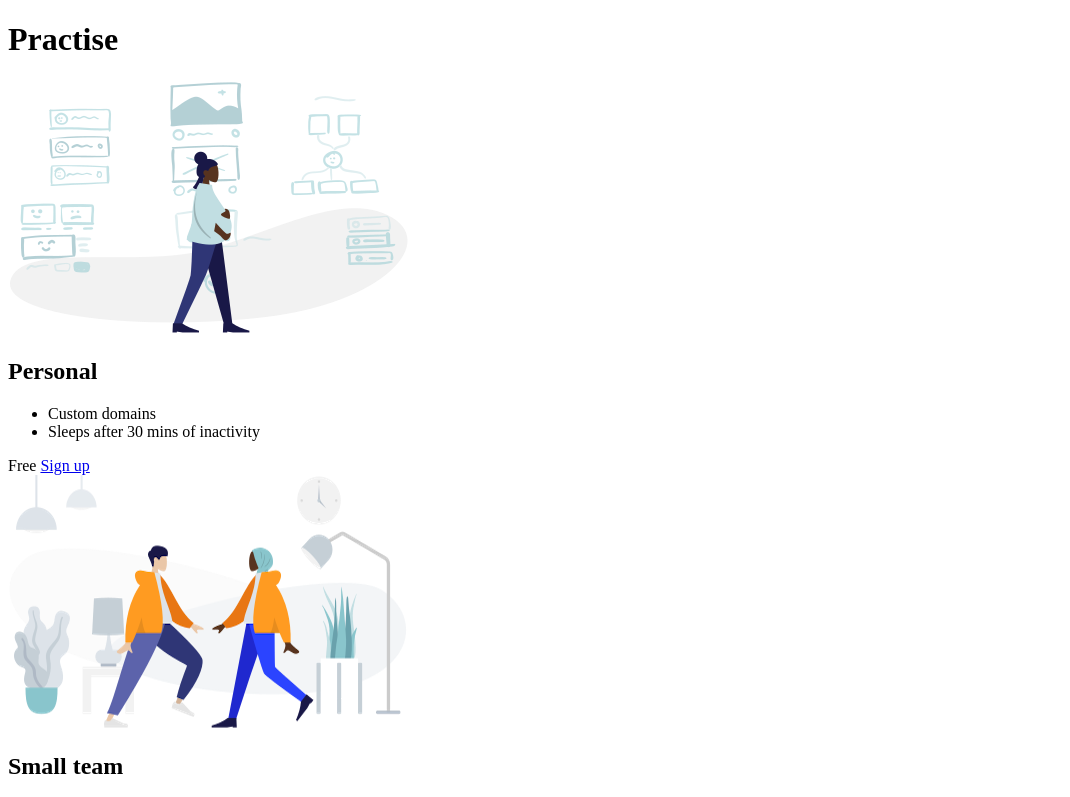
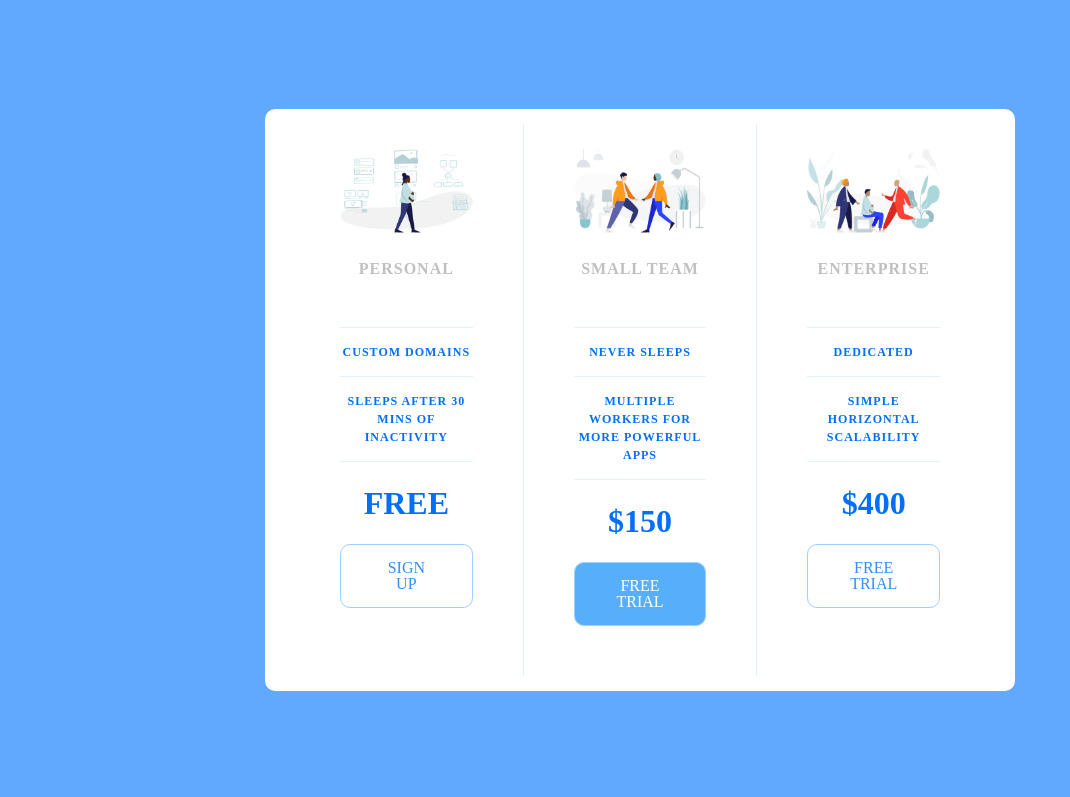
Before and after one commit to Hrushi1227/Practise, a plain HTML site: page index.html in a window 1280 px wide. Shown: the top 797 px of the page, without its empty margins (0-1070 px from the left). Drawn offline with Linux system fonts and the light colour scheme.

Commit message:
First Phase of Mini Project Done .

```diff
--- a/app.css
+++ b/app.css
@@ -0,0 +1,241 @@
+html,
+body,
+div,
+span,
+applet,
+object,
+iframe,
+h1,
+h2,
+h3,
+h4,
+h5,
+h6,
+p,
+blockquote,
+pre,
+a,
+abbr,
+acronym,
+address,
+big,
+cite,
+code,
+del,
+dfn,
+em,
+img,
+ins,
+kbd,
+q,
+s,
+samp,
+small,
+strike,
+strong,
+sub,
+sup,
+tt,
+var,
+b,
+u,
+i,
+center,
+dl,
+dt,
+dd,
+ol,
+ul,
+li,
+fieldset,
+form,
+label,
+legend,
+table,
+caption,
+tbody,
+tfoot,
+thead,
+tr,
+th,
+td,
+article,
+aside,
+canvas,
+details,
+embed,
+figure,
+figcaption,
+footer,
+header,
+hgroup,
+menu,
+nav,
+output,
+ruby,
+section,
+summary,
+time,
+mark,
+audio,
+video {
+    margin: 0;
+    padding: 0;
+    border: 0;
+    font-size: 100%;
+    font: inherit;
+    vertical-align: baseline;
+}
+
+
+/* HTML5 display-role reset for older browsers */
+
+article,
+aside,
+details,
+figcaption,
+figure,
+footer,
+header,
+hgroup,
+menu,
+nav,
+section {
+    display: block;
+}
+
+body {
+    line-height: 1;
+}
+
+ol,
+ul {
+    list-style: none;
+}
+
+blockquote,
+q {
+    quotes: none;
+}
+
+blockquote:before,
+blockquote:after,
+q:before,
+q:after {
+    content: '';
+    content: none;
+}
+
+table {
+    border-collapse: collapse;
+    border-spacing: 0;
+}
+
+html {
+    box-sizing: border-box;
+}
+
+body {
+    background-color: #60a9ff;
+    display: flex;
+    justify-content: center;
+    align-items: center;
+    min-height: 100vh;
+}
+
+.panel {
+    background-color: white;
+    border-radius: 10px;
+    padding: 15px 25px;
+    width: 100%;
+    max-width: 700px;
+    display: flex;
+    flex-direction: column;
+    text-align: center;
+    text-transform: uppercase;
+}
+
+.pricing-plan {
+    border-bottom: 1px solid #e1f1ff;
+}
+
+.pricing-plan:last-child {
+    border-bottom: none;
+}
+
+.pricing-img {
+    margin-bottom: 25px;
+    max-width: 100%;
+}
+
+.pricing-header {
+    color: #8888;
+    font-weight: 600;
+    letter-spacing: 1px;
+}
+
+.pricing-features {
+    margin: 50px 0 25px;
+    color: #016ff9;
+}
+
+.pricing-features-item {
+    font-weight: 600;
+    letter-spacing: 1px;
+    font-size: 12px;
+    line-height: 1.5;
+    padding: 15px 0;
+    border-top: 1px solid #e1f1ff;
+}
+
+.pricing-features-item:last-child {
+    border-bottom: 1px solid #e1f1ff;
+}
+
+.pricing-price {
+    color: #016ff9;
+    display: block;
+    font-size: 32px;
+    font-weight: 700;
+}
+
+.pricing-button {
+    border: 1px solid #9dd1ff;
+    display: inline-block;
+    border-radius: 10px;
+    color: #348efe;
+    margin: 25px 0;
+    padding: 15px 35px;
+    text-decoration: none;
+    transition: background-color 200ms ease-in-out;
+}
+
+.pricing-button:hover,
+.pricing-button:focus {
+    background-color: #e1f1ff;
+}
+
+.pricing-button.is-featured {
+    background-color: #57affc;
+    color: white;
+}
+
+.pricing-button.is-featured:hover,
+.pricing-button.is-featured:focus {
+    background-color: #0b8bfa;
+    color: white;
+}
+
+@media (min-width: 600px) {
+    .panel {
+        flex-direction: row;
+    }
+    .pricing-plan {
+        border-bottom: none;
+        border-right: 1px solid #e1f1ff;
+        padding: 25px 50px;
+    }
+    .pricing-plan:last-child {
+        border-right: none;
+    }
+}
--- a/index.html
+++ b/index.html
@@ -5,7 +5,7 @@
     <meta charset="UTF-8">
     <meta name="viewport" content="width=device-width, initial-scale=1.0">
     <title>First Project</title>
-    <h1>Practise</h1>
+    <!-- <h1>Practise</h1> -->
     <link rel="stylesheet" href="app.css">
 </head>
 
```
